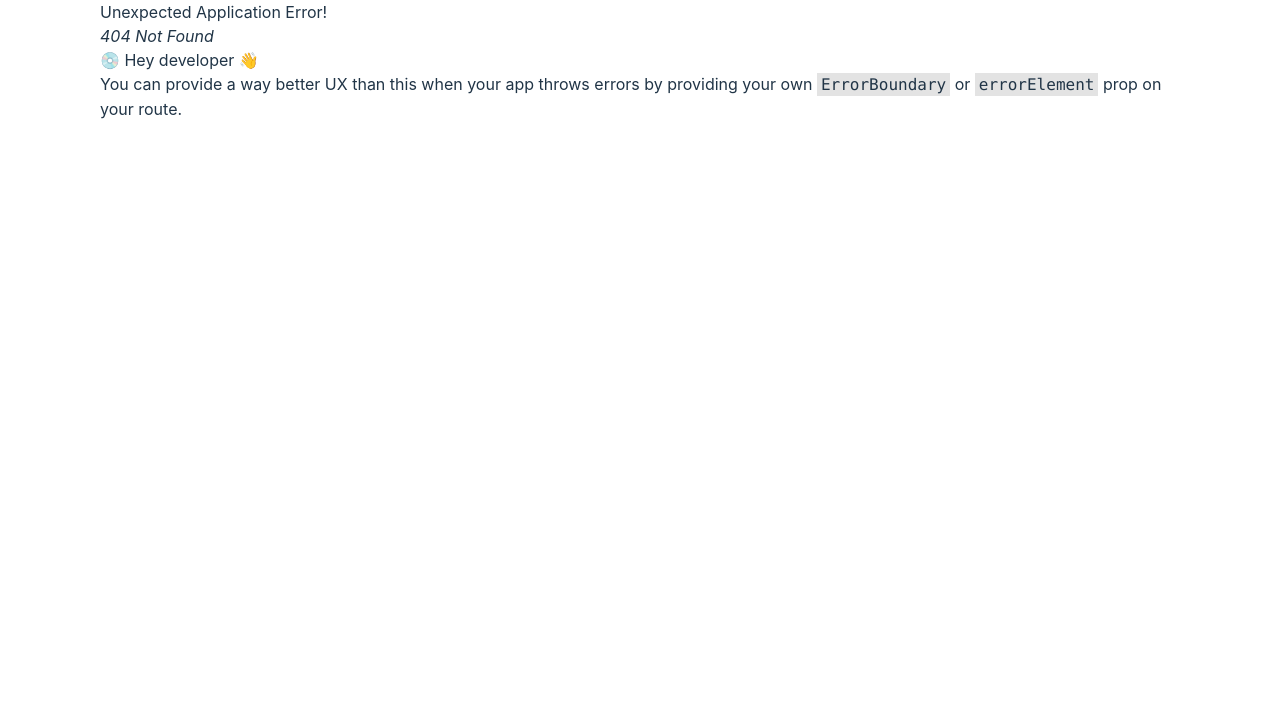
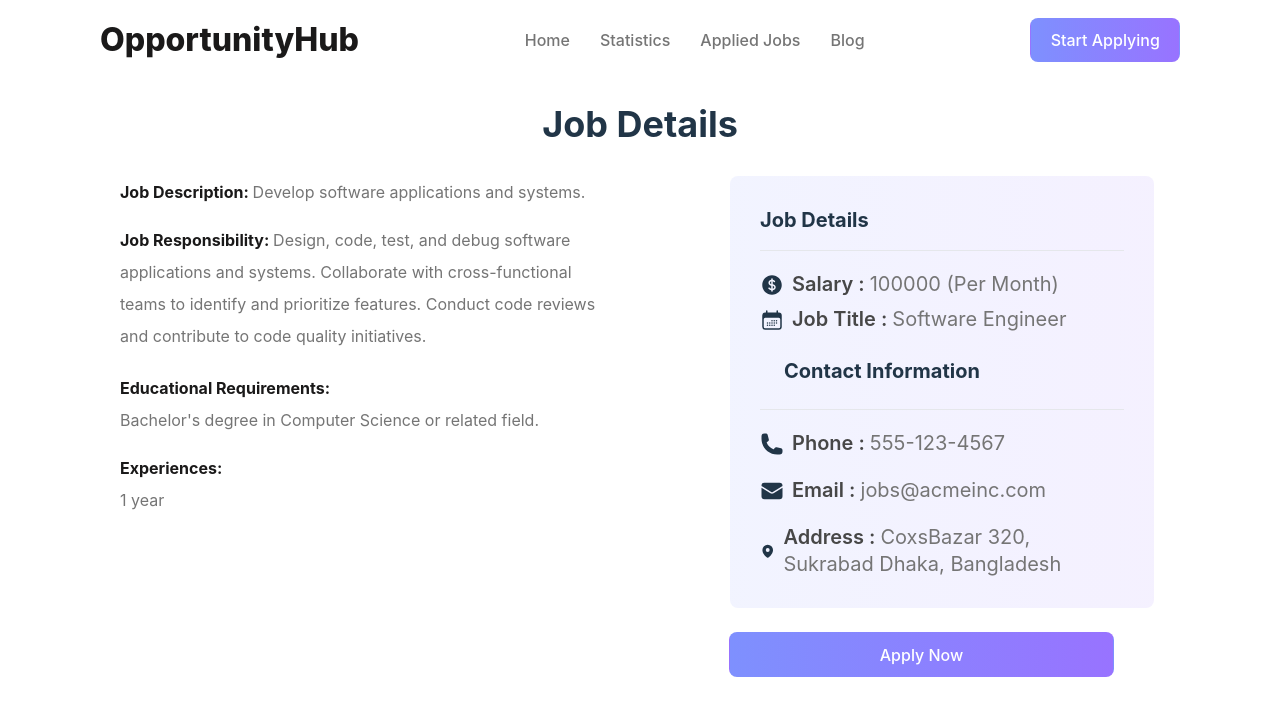
Before and after one commit to Rimon0000/OpportunityHub, a React (Vite) app: page /feature/001 in a window 1280 px wide. Before the commit this address had no page. Shown: the top 716 px of the page. Built offline with nearby package versions, Linux system fonts and the light colour scheme.

Commit message:
view details done

```diff
--- a/public/Features.json
+++ b/public/Features.json
@@ -11,10 +11,11 @@
       "job_description": "Develop software applications and systems.",
       "job_responsibility": "Design, code, test, and debug software applications and systems. Collaborate with cross-functional teams to identify and prioritize features. Conduct code reviews and contribute to code quality initiatives.",
       "educational_requirements": "Bachelor's degree in Computer Science or related field.",
-      "years_of_experience": 3,
+      "years_of_experience": "1 year",
       "contact_info": {
         "email": "jobs@acmeinc.com",
-        "phone": "555-123-4567"
+        "phone": "555-123-4567",
+        "address": " CoxsBazar 320, Sukrabad Dhaka, Bangladesh"
       }
     },
     {
@@ -29,10 +30,11 @@
       "job_description": "Develop and execute marketing strategies.",
       "job_responsibility": "Develop and execute marketing strategies that drive brand awareness, customer acquisition, and revenue growth. Collaborate with product teams to develop compelling messaging and positioning. Analyze market trends and competitive landscape to inform marketing strategy.",
       "educational_requirements": "Bachelor's degree in Marketing, Business Administration or related field.",
-      "years_of_experience": 5,
+      "years_of_experience": "2-3 years",
       "contact_info": {
         "email": "jobs@globexcorp.com",
-        "phone": "555-123-7890"
+        "phone": "555-123-7890",
+        "address": " JamalKhan, Sukrabad Dhaka, Bangladesh"
       }
     },
     {
@@ -47,10 +49,11 @@
       "job_description": "Analyze financial data and create financial models.",
       "job_responsibility": "Analyze financial data to inform investment decisions, create financial models to forecast business performance, and monitor financial performance against budget. Collaborate with other teams to provide financial analysis and support.",
       "educational_requirements": "Bachelor's degree in Finance, Accounting or related field.",
-      "years_of_experience": 2,
+      "years_of_experience": "1-3 years",
       "contact_info": {
         "email": "jobs@examplebank.com",
-        "phone": "555-123-4567"
+        "phone": "555-123-4567",
+        "address": " GEC 32, CTG Dhaka, Bangladesh"
       }
     },
     {
@@ -65,10 +68,11 @@
       "job_description": "Provide patient care and education.",
       "job_responsibility": "Provide direct patient care, educate patients and their families about various health conditions, and collaborate with healthcare team to develop and implement patient care plans.",
       "educational_requirements": "Associate or Bachelor's degree in Nursing.",
-      "years_of_experience": 3,
+      "years_of_experience": "5+ years",
       "contact_info": {
         "email": "jobs@healthco.com",
-        "phone": "555-123-4567"
+        "phone": "555-123-4567",
+        "address": " Dhanmondi 04, farmGet Dhaka, Bangladesh"
       }
     },
     {
@@ -83,10 +87,12 @@
       "job_description": "Manage and support startup accelerator program.",
       "job_responsibility": "Manage and support startup accelerator program, including selecting and onboarding startups, providing mentorship and resources, and organizing demo days and other events. Build relationships with investors and other stakeholders in the startup ecosystem.",
       "educational_requirements": "Bachelor's degree in Business Administration, Marketing or related field.",
-      "years_of_experience": 5,
+      "years_of_experience": "3-4 years",
       "contact_info": {
         "email": "jobs@techstars.com",
-        "phone": "555-123-7890"
+        "phone": "555-123-7890",
+        "address": " Mirpur 32, Dhaka, Bangladesh"
+
       }
     },
     {
@@ -101,10 +107,11 @@
       "job_description": "Design and improve manufacturing processes.",
       "job_responsibility": "Design and improve manufacturing processes to increase efficiency and quality, and reduce costs. Collaborate with cross-functional teams to identify and implement process improvements.",
       "educational_requirements": "Bachelor's degree in Mechanical, Industrial or related Engineering field.",
-      "years_of_experience": 3,
+      "years_of_experience": "5+ years",
       "contact_info": {
         "email": "jobs@medtronic.com",
-        "phone": "555-123-4567"
+        "phone": "555-123-4567",
+        "address": " Dhanmondi 32, Sukrabad Dhaka, Bangladesh"
       }
     }
 ]
--- a/src/components/Banner/Banner.css
+++ b/src/components/Banner/Banner.css
@@ -1,17 +1,17 @@
 
-.details-container h1{
+.banner-details-container h1{
     font-weight: 500;
     font-size: 60px;
     color: #1A1919;
 }
-.details-container span {
+.banner-details-container .tagline {
     background: linear-gradient(90deg, #7E90FE 0%, #9873FF 100%);
     -webkit-background-clip: text;
     -webkit-text-fill-color: transparent;
     background-clip: text;
     text-fill-color: transparent;
 }
-.details-container p{
+.banner-details-container .banner-details{
     font-weight: 500;
     font-size: 18px;
     line-height: 30px;
--- a/src/components/Banner/Banner.jsx
+++ b/src/components/Banner/Banner.jsx
@@ -6,9 +6,9 @@ const Banner = () => {
     return (
         <div>
            <section className='banner-container sm:grid grid-cols-12 lg:grid-cols-2 gap-16'>
-            <div className='details-container mt-24'>
-                <h1>One Step <br /> Closer To Your <br /><span>Dream Job</span></h1>
-                <p className='mt-4'>Explore thousands of job opportunities with all the information you need.
+            <div className='banner-details-container mt-24'>
+                <h1>One Step <br /> Closer To Your <br /><span className='tagline'>Dream Job</span></h1>
+                <p className='mt-4 banner-details'>Explore thousands of job opportunities with all the information you need.
                     Its your future. Come find it. Manage all your job application from start
                     to finish.</p>
                 <button className='btn-started mt-5'>Get Started</button>
--- /dev/null
+++ b/src/components/Details/Details.jsx
@@ -0,0 +1,12 @@
+import React from 'react';
+
+const Details = ({feature, id}) => {
+    console.log(feature, id)
+    return (
+        <div>
+
+        </div>
+    );
+};
+
+export default Details;
--- a/src/components/Feature/Feature.jsx
+++ b/src/components/Feature/Feature.jsx
@@ -4,14 +4,16 @@ import { Link } from 'react-router-dom';
 import {MapPinIcon, CurrencyDollarIcon} from '@heroicons/react/24/solid'
 
 const Feature = ({feature}) => {
-    const {logo, job_title, company_name, remote_or_onsite, location, salary, fulltime_partTime} = feature
+    const {id, logo, job_title, company_name, remote_or_onsite, location, salary, fulltime_partTime} = feature
+
+
     return (
         <div className='feature'>
             <img src={logo} alt="" />
             <h4 className='job-title'>{job_title}</h4>
             <p className='company-name'>{company_name}</p>
             <div className='remote-time flex gap-4 mt-3'>
-                <p cla>{remote_or_onsite}</p>
+                <p>{remote_or_onsite}</p>
                 <p>{fulltime_partTime}</p>
             </div>
 
@@ -26,7 +28,7 @@ const Feature = ({feature}) => {
                      <p className='ml-2'>Salary : {salary}</p>
                 </div>
             </div>
-            <Link><button className='btn-details'>View Details</button></Link>
+            <Link to={`/feature/${id}`}><button className='btn-details'>View Details</button></Link>
         </div>
     );
 };
--- /dev/null
+++ b/src/components/FeatureDetails/FeatureDetails.css
@@ -0,0 +1,45 @@
+.details-container .details .title{
+    font-weight: 700;
+    font-size: 16px;
+    line-height: 32px;
+    color: #1A1919;
+}
+.details-container .details .title-value{
+    font-weight: 400;
+    font-size: 16px;
+    line-height: 32px;
+    color: #757575;
+}
+.details-container .apply-cart{
+    /* height: 461px; */
+    width: 424px;
+    background: linear-gradient(90deg, rgba(126, 144, 254, 0.1) 0%, rgba(152, 115, 255, 0.1) 100%);
+    border-radius: 8px;
+    margin-left: 70px;
+    padding: 30px;
+}
+
+.apply-cart hr{
+    width: 364px;
+    opacity: 1;
+}
+.apply-cart .title{
+    font-weight: 600;
+    font-size: 20px;
+    line-height: 27px;
+    color: #474747;
+}
+.apply-cart .title-value{
+    font-weight: 400;
+    font-size: 20px;
+    line-height: 27px;
+    color: #757575;
+}
+.btn-apply{
+    background: linear-gradient(90deg, #7E90FE 0%, #9873FF 100%);
+    border-radius: 8px;
+    color: white;
+    margin-top: 24px;
+    width: 77%;
+    margin-left: 69px;
+}
--- /dev/null
+++ b/src/components/FeatureDetails/FeatureDetails.jsx
@@ -0,0 +1,65 @@
+import React from 'react';
+import { Link, useLoaderData, useParams } from 'react-router-dom';
+import Details from '../Details/Details';
+import './FeatureDetails.css'
+import {CalendarDaysIcon, CurrencyDollarIcon, PhoneIcon,MapPinIcon,EnvelopeIcon} from '@heroicons/react/24/solid'
+
+const FeatureDetails = () => {
+    const features = useLoaderData()
+    const id = useParams()
+
+    // console.log(features)
+    // console.log(id.featureId)
+
+    const job = features.find(ft => ft.id === id.featureId)
+    const {job_title, salary, job_description, job_responsibility, educational_requirements, years_of_experience, contact_info} = job
+
+    return (
+        <div className='m-5'>
+            <h2 className='details-title text-center m-6 text-4xl font-bold'>Job Details</h2>
+            <div className='details-container grid grid-cols-2 mt-8 gap-10'>
+                <div className='details'>
+                    <p className='title'>Job Description: <span className='title-value'>{job_description}</span></p>
+                    <p className='title mt-4'>Job Responsibility: <span className='title-value'>{job_responsibility}</span></p>
+                    <h6 className='title mt-5'>Educational Requirements: <p className='title-value'>{educational_requirements}</p></h6>
+                    <h6 className='title mt-4'>Experiences: <p className='title-value'>{years_of_experience}</p></h6>
+
+                </div>
+                <div>
+                <div className='apply-cart'>
+                     <h2 className='details-title mb-4 text-xl font-bold'>Job Details</h2>
+                     <hr />
+                     <div className='flex items-center mt-5'>
+                               <CurrencyDollarIcon className="h-6 w-6" />
+                               <p className='title ml-2'>Salary : <span className='title-value'>{salary} (Per Month)</span></p>
+                    </div>
+                    <div className='flex items-center mt-2'>
+                               <CalendarDaysIcon className="h-6 w-6" />
+                               <p className=' title ml-2'>Job Title : <span className='title-value'>{job_title}</span></p>
+                    </div>
+
+                    <h2 className='details-title m-6 text-xl font-bold'>Contact Information</h2>
+                    <hr />
+                    <div className='flex items-center mt-5'>
+                               <PhoneIcon className="h-6 w-6" />
+                               <p className='title ml-2'>Phone : <span className='title-value'>{contact_info.phone}</span></p>
+                    </div>
+                    <div className='flex items-center mt-5'>
+                               <EnvelopeIcon className="h-6 w-6" />
+                               <p className='title ml-2'>Email : <span className='title-value'>{contact_info.email}</span></p>
+                    </div>
+                    <div className='flex items-center mt-5'>
+                               <MapPinIcon className="h-6 w-6" />
+                               <p className='title ml-2'>Address : <span className='title-value'>{contact_info.address}</span> </p>
+                    </div>
+                </div>
+                <Link><button className='btn-apply'>Apply Now</button></Link>
+                </div>
+            </div>
+
+
+        </div>
+    );
+};
+
+export default FeatureDetails;
--- a/src/components/FeaturesJob/FeaturesJob.jsx
+++ b/src/components/FeaturesJob/FeaturesJob.jsx
@@ -2,11 +2,18 @@ import React from 'react';
 import { useLoaderData } from 'react-router-dom';
 import './FeaturesJob.css'
 import Feature from '../Feature/Feature';
+import Banner from '../Banner/Banner';
+import Category from '../Category/Category';
 
 const FeaturesJob = () => {
     const features = useLoaderData()
     // console.log(features)
+
     return (
+        <div>
+            <Banner></Banner>
+            <Category></Category>
+
             <div className='features-container mt-24'>
                  <h2 className='features-title text-center'>Featured Jobs</h2>
                  <p className='features-des text-center'>Explore thousands of job opportunities with all the information you need. Its your future</p>
@@ -19,6 +26,8 @@ const FeaturesJob = () => {
                      }
                  </div>
             </div>
+        </div>
+
     );
 };
 
--- a/src/components/Home/Home.jsx
+++ b/src/components/Home/Home.jsx
@@ -8,8 +8,6 @@ const Home = () => {
     return (
         <div>
             <Header></Header>
-            <Banner></Banner>
-            <Category></Category>
             <Outlet></Outlet>
         </div>
     );
--- a/src/main.jsx
+++ b/src/main.jsx
@@ -12,6 +12,7 @@ import AppliedJob from './components/AppliedJob/AppliedJob';
 import Banner from './components/Banner/Banner';
 import Category from './components/Category/Category';
 import FeaturesJob from './components/FeaturesJob/FeaturesJob';
+import FeatureDetails from './components/FeatureDetails/FeatureDetails';
 
 const router = createBrowserRouter([
   {
@@ -21,8 +22,19 @@ const router = createBrowserRouter([
       {
         path: '/',
         element: <FeaturesJob></FeaturesJob>,
-        loader: () => fetch('features.json')
+        loader: () => fetch('/features.json')
+      },
+      {
+        path: '/feature/:featureId',
+        element: <FeatureDetails></FeatureDetails>,
+        loader: ({params}) => {
+          // const id = params.Id
+          const data = fetch('/features.json')
+          return data
+        }
+
       }
+
     ]
   }
 ])
```
Lines whose indentation alone changed are shown as unchanged.
